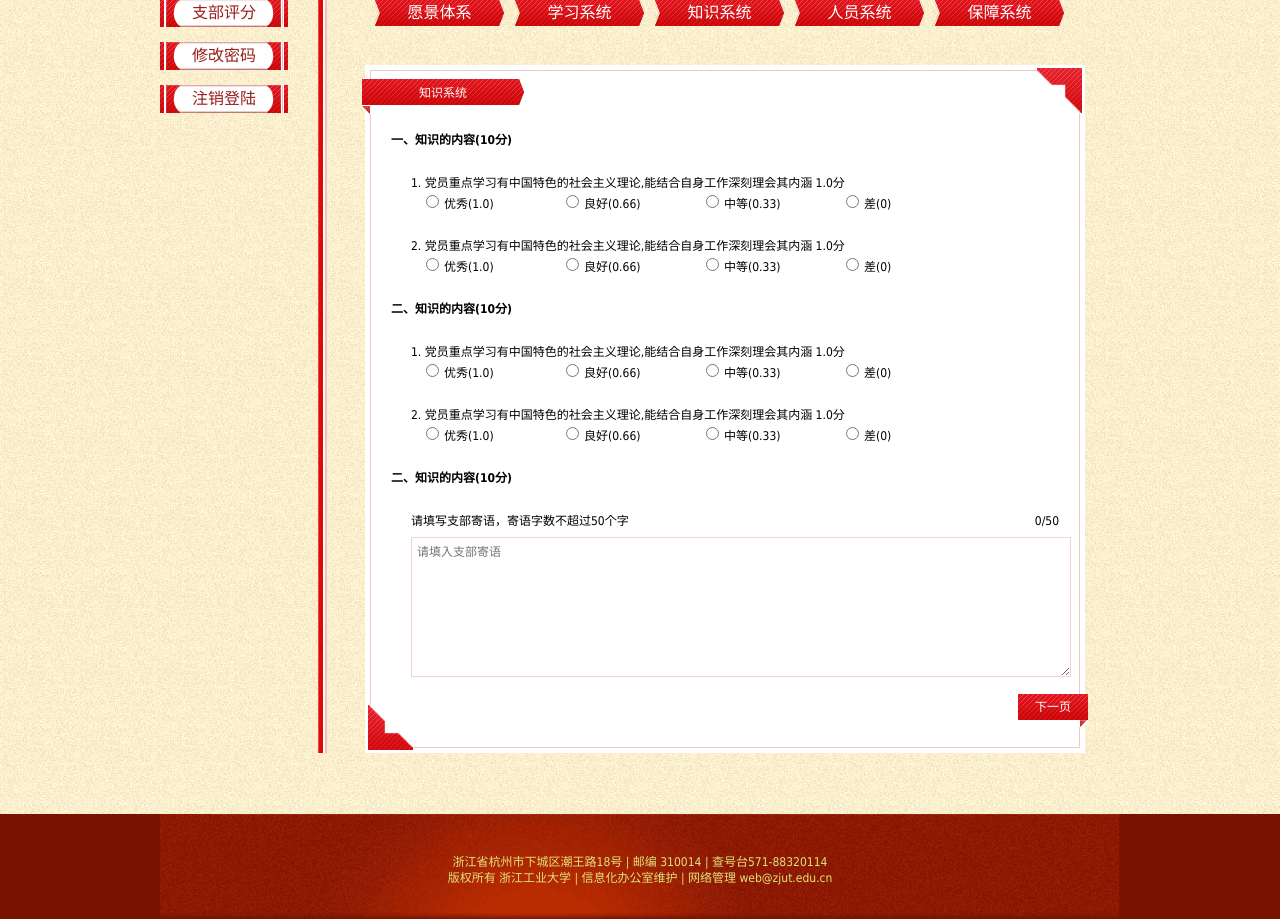
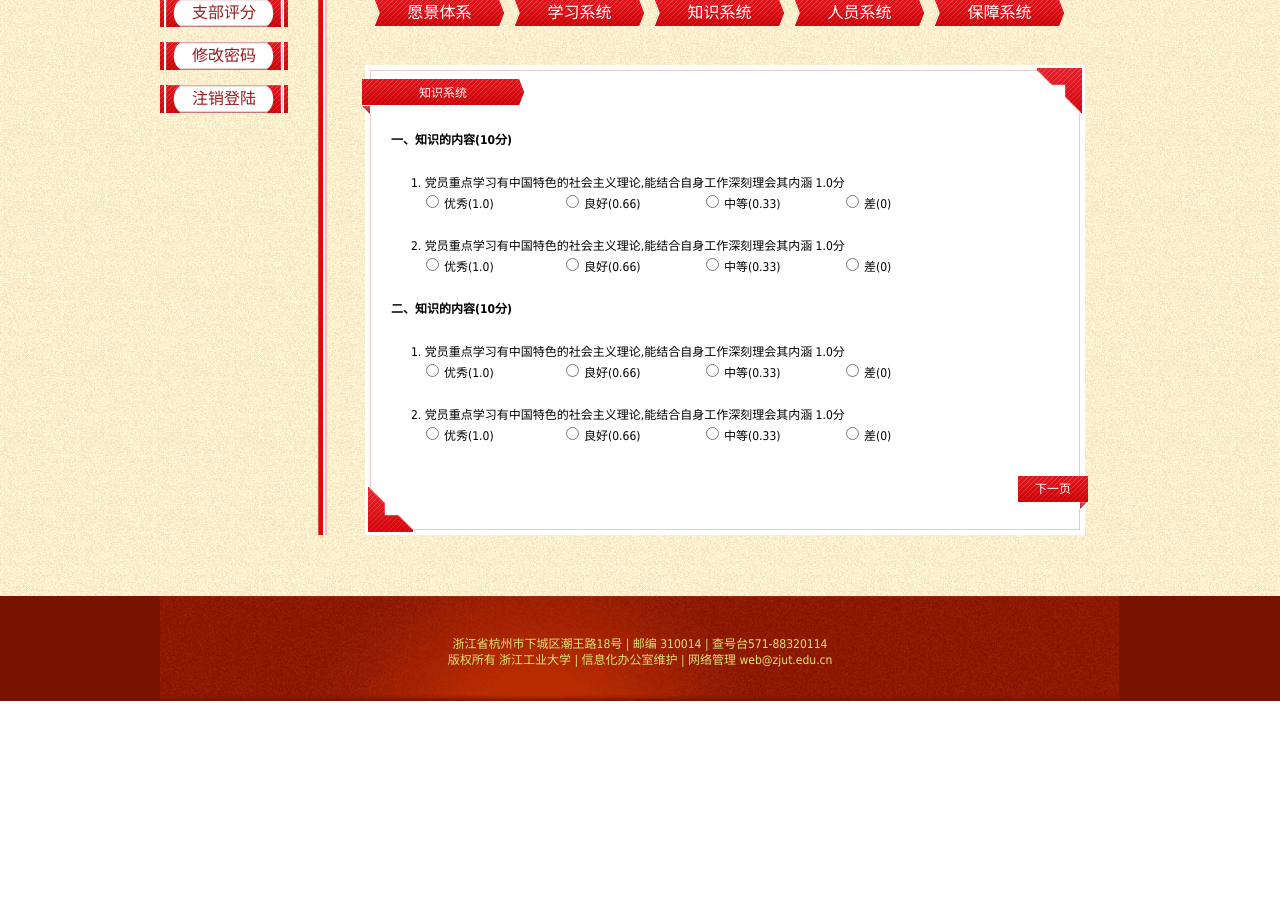
Before and after one commit to neekey/PartyEvaluationSystem-, a PHP site: page /PartyEvaluationSystem/score.php in a window 1280 px wide. Shown: the part 328-1247 px from the top of the page. After the commit the page ends 1029 px from the top, so only its background shows below. Run offline with PHP 8.4, Linux system fonts and the light colour scheme.

Commit message:
去掉党员评分页面中的字数统计，同时去掉进度条的变化逻辑

```diff
--- a/assets/javascript/score.js
+++ b/assets/javascript/score.js
@@ -1,54 +1,41 @@
-seajs.use( [ 'common/textCounter', 'common/scoreFormCheck' ], function( TextCounter, ScoreFormCheck ){
+/**
+ * 一般党员评分页面
+ * @author neekey <ni184775761@gmail.com>
+ * @date 2012.09
+ */
+seajs.use( [ 'common/scoreFormCheck' ], function( ScoreFormCheck ){
 
+    // === 钩子们 ===
+
+    // 表单
     var formHook = '.J_ScoreForm';
-    var textAreaHook = '.J_GiftText';
-    var curCountHook = '.J_CurCount';
-    var maxCountHook = '.J_MaxCount';
-    var countWrapHook = '.J_TextCounter';
-
-    var processBarHook = '.J_ProcessBar';
+    // 每页题目容器
     var processScoreBlockHook = '.J_ScoreFormWrap';
+    // 问题列表
     var questionListHook = '.J_QuestionList';
+    // 下一页按钮
     var nextHook = '.J_Next';
+    // 上一页按钮
     var prevHook = '.J_Prev';
+    // 表单错误提示
     var mainErrorTipHook = '.J_Tip';
 
+    // === 节点们 ===
     var scoreForm = $( formHook );
     var prevTrigger = $( prevHook );
     var nextTrigger = $( nextHook );
     var mainErrorTip = $( mainErrorTipHook );
-    var processBarWrap = $( processBarHook );
-    var processBar = processBarWrap.find( '.item' );
     var processScoreBlocks = $( processScoreBlockHook );
 
+    // 当前页数
     var currentActiveIndex = 0;
+    // 用于储存每个块对应的表单检查方法
     var blockCheckList = [];
-    var textCountCheckList = [];
 
+    // 便利各页，闭包构造表单检查方法，push到`blockCheckList`中以供后用
     processScoreBlocks.each( function( index, block ){
 
         block = $( block );
-
-        // 计数器
-        var countWrap = block.find( countWrapHook );
-        var textCountCheck = TextCounter( block.find( textAreaHook ), block.find( curCountHook ), block.find( maxCountHook ), toggleOverflow, toggleOverflow );
-        textCountCheckList.push(function(){
-            var result = textCountCheck();
-            if( result.result === false ){
-                return false;
-            }
-            else if( result.actual <= 0 ){
-                mainErrorTip.show();
-                return false;
-            }
-            else {
-                return true;
-            }
-        });
-
-        function toggleOverflow(){
-            countWrap.toggleClass( 'count-overflow' );
-        }
 
         // 题目
         var scoreListCheck = ScoreFormCheck( block.find( questionListHook ));
@@ -68,17 +55,17 @@ seajs.use( [ 'common/textCounter', 'common/scoreFormCheck' ], function( TextCoun
         blockCheckList.push( scoreCheck );
     });
 
+    // 下一页被点击
     nextTrigger.bind( 'click', function( ev ){
 
-        // 检查字数
-        var textCountCheck = textCountCheckList[ currentActiveIndex ];
+        // 先检查，通过才能进入下一页
         var blockCheck = blockCheckList[ currentActiveIndex ];
-
-        if( blockCheck() && textCountCheck() ){
+        if( blockCheck() ){
             toNext();
         }
     });
 
+    // 上一页被点击
     prevTrigger.bind( 'click', function(ev){
         toPrev();
     });
@@ -87,7 +74,7 @@ seajs.use( [ 'common/textCounter', 'common/scoreFormCheck' ], function( TextCoun
         var nextIndex = currentActiveIndex + 1;
 
         // 所有都完成，提交
-        if( nextIndex > processBar.length - 1 ){
+        if( nextIndex > processScoreBlocks.length - 1 ){
             scoreForm.submit();
         }
         else {
@@ -98,7 +85,6 @@ seajs.use( [ 'common/textCounter', 'common/scoreFormCheck' ], function( TextCoun
     function toPrev(){
 
         var nextIndex = currentActiveIndex - 1 || 0;
-
         if( nextIndex == currentActiveIndex ){
             return;
         }
@@ -106,17 +92,11 @@ seajs.use( [ 'common/textCounter', 'common/scoreFormCheck' ], function( TextCoun
         switchTo( nextIndex );
     }
 
+    /**
+     * 切换到制定页
+     * @param index
+     */
     function switchTo( index ){
-
-        // 更新进度
-        processBar.each( function(i, bar ){
-            if( i < index ){
-                $( bar).addClass( 'finished' );
-            }
-            else {
-                $( bar ).removeClass( 'finished' );
-            }
-        });
 
         // 更新题目块
         processScoreBlocks.hide();
@@ -131,7 +111,7 @@ seajs.use( [ 'common/textCounter', 'common/scoreFormCheck' ], function( TextCoun
         }
 
         // 最后一页
-        if( index == processBar.length - 1 ){
+        if( index == processScoreBlocks.length - 1 ){
             nextTrigger.text( '提交' );
         }
         else {
--- a/mods/seajs.config.php
+++ b/mods/seajs.config.php
@@ -1,6 +1,6 @@
 <script type="text/javascript">
     seajs.config({
-        base: 'http://10.13.41.41:8888/PartyEvaluationSystem/assets/javascript',
+        base: 'http://localhost:8888/PartyEvaluationSystem/assets/javascript',
         alias: {
             'jquery': 'lib/jquery'
         }
--- a/pages/score.php
+++ b/pages/score.php
@@ -108,17 +108,7 @@
                                 </li>
                             </ul>
                         </div>
-                        <div class="score-form-block">
-                            <!--标题-->
-                            <h3 class="block-title">二、知识的内容(<span>10分</span>)</h3>
-                            <div class="question-textarea">
-                                <div class="desc">
-                                    <p class="tip">请填写支部寄语，寄语字数不超过50个字</p>
-                                    <p class="count J_TextCounter"><span class="current J_CurCount">0</span>/<span class="max J_MaxCount">50</span></p>
-                                </div>
-                                <textarea class="J_GiftText" placeholder="请填入支部寄语" name=""></textarea>
-                            </div>
-                        </div>
+
                         </div>
                         <?php } ?>
                     </form>
```
